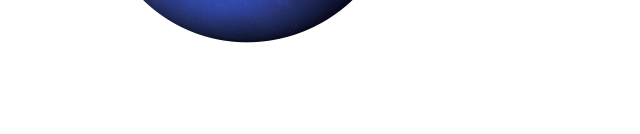
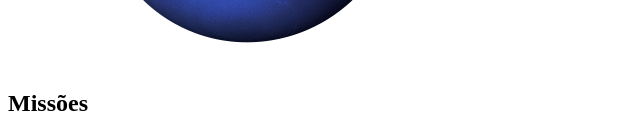
Before and after one commit to Leo02452/solar-system, a React (Create React App) app: page / in a window 1280 px wide. Shown: the part 3353-3487 px from the top of the page, without its empty margins (0-640 px from the left). Before the commit the page ends 3431 px from the top, so only its background shows below. Built offline with nearby package versions, Linux system fonts and the light colour scheme.

Commit message:
Title implementado dentro de Missions (R8) e criado componente MissionCard (R9)

```diff
--- a/src/components/Missions.js
+++ b/src/components/Missions.js
@@ -1,9 +1,12 @@
 import React, { Component } from 'react';
+import Title from './Title';
 
 class Missions extends Component {
   render() {
     return (
-      <div data-testid="missions" />
+      <div data-testid="missions">
+        <Title headline="Missões" />
+      </div>
     );
   }
 }
```
Also changed, not shown: src/components/MissionCard.js (added, +17 -0 lines).
